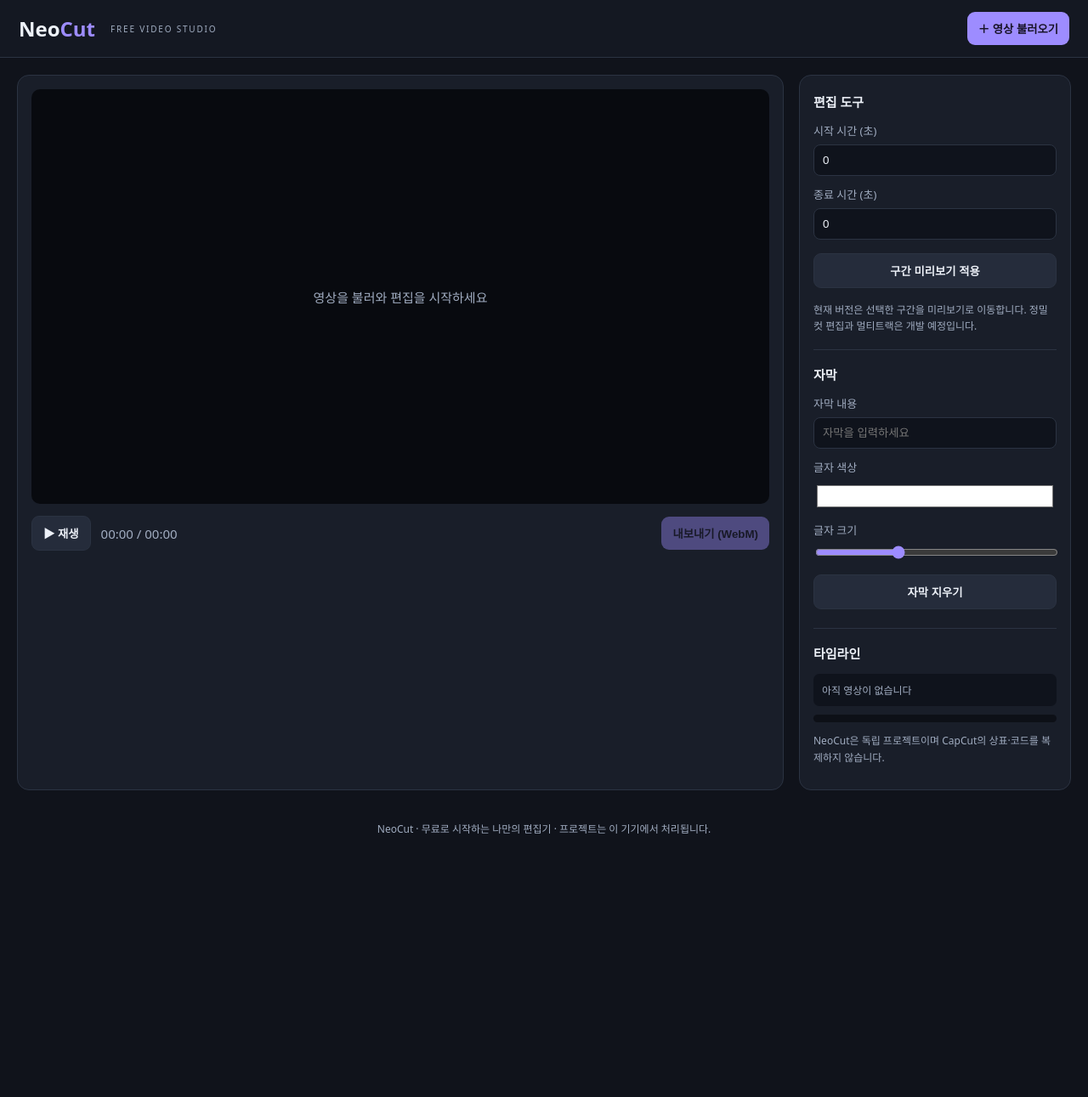
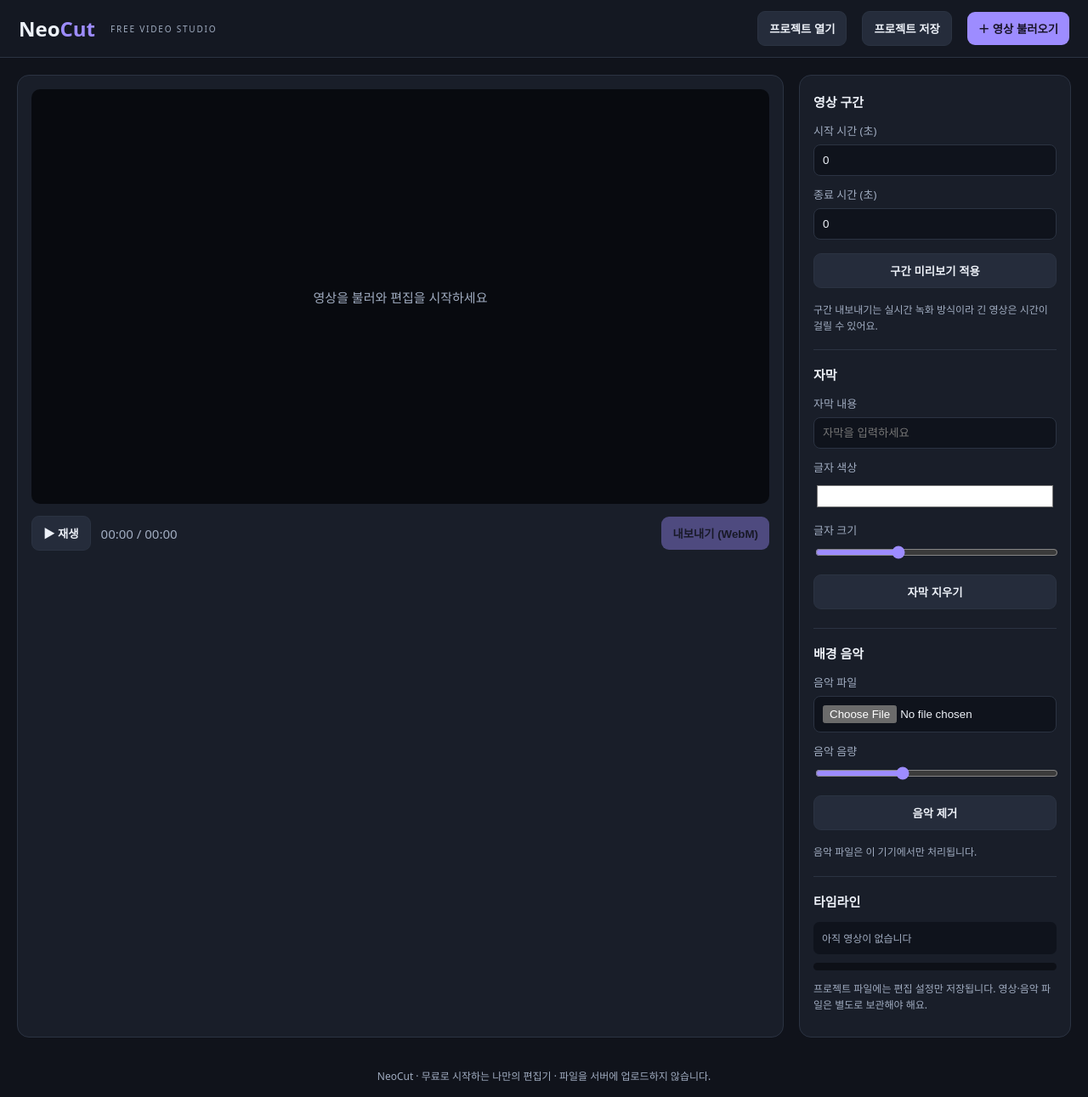
Before and after one commit to gw140427-rgb/Neoos-2, a plain HTML site: page apps/neocut-web/index.html in a window 1280 px wide. Shown: the whole page at 85% size. Before the commit the page ends 1000 px from the top, so only its background shows below. Drawn offline with Linux system fonts and the light colour scheme.

Commit message:
Add music and project controls to NeoCut

```diff
--- a/apps/neocut-web/index.html
+++ b/apps/neocut-web/index.html
@@ -6,27 +6,33 @@
 <link rel="stylesheet" href="style.css">
 </head>
 <body>
-<header><a class="brand" href="#">Neo<span>Cut</span></a><span class="tag">FREE VIDEO STUDIO</span><button id="importBtn" class="primary">＋ 영상 불러오기</button><input id="fileInput" type="file" accept="video/*" hidden></header>
+<header><a class="brand" href="#">Neo<span>Cut</span></a><span class="tag">FREE VIDEO STUDIO</span><button id="projectLoadBtn">프로젝트 열기</button><button id="projectSaveBtn">프로젝트 저장</button><input id="projectInput" type="file" accept="application/json,.json" hidden><button id="importBtn" class="primary">＋ 영상 불러오기</button><input id="fileInput" type="file" accept="video/*" hidden></header>
 <main>
 <section class="workspace">
 <div class="preview-wrap"><div class="preview-empty" id="empty">영상을 불러와 편집을 시작하세요</div><video id="video" playsinline controls hidden></video><div id="captionPreview" class="caption-preview"></div></div>
 <div class="preview-actions"><button id="playBtn">▶ 재생</button><span id="timeLabel">00:00 / 00:00</span><button id="exportBtn" class="primary" disabled>내보내기 (WebM)</button></div>
 </section>
 <aside class="tools">
-<h2>편집 도구</h2>
+<h2>영상 구간</h2>
 <label class="field">시작 시간 (초)<input id="trimStart" type="number" min="0" step="0.1" value="0"></label>
 <label class="field">종료 시간 (초)<input id="trimEnd" type="number" min="0" step="0.1" value="0"></label>
 <button id="applyTrim">구간 미리보기 적용</button>
-<p class="hint">현재 버전은 선택한 구간을 미리보기로 이동합니다. 정밀 컷 편집과 멀티트랙은 개발 예정입니다.</p>
+<p class="hint">구간 내보내기는 실시간 녹화 방식이라 긴 영상은 시간이 걸릴 수 있어요.</p>
 <hr>
 <h2>자막</h2>
 <label class="field">자막 내용<input id="captionText" type="text" placeholder="자막을 입력하세요"></label>
 <label class="field">글자 색상<input id="captionColor" type="color" value="#ffffff"></label>
 <label class="field">글자 크기<input id="captionSize" type="range" min="18" max="54" value="30"></label>
 <button id="clearCaption">자막 지우기</button>
-<hr><h2>타임라인</h2><div id="clipName" class="clip-empty">아직 영상이 없습니다</div><div class="timeline"><div id="timelineFill"></div></div><p class="hint">NeoCut은 독립 프로젝트이며 CapCut의 상표·코드를 복제하지 않습니다.</p>
+<hr>
+<h2>배경 음악</h2>
+<label class="field">음악 파일<input id="musicInput" type="file" accept="audio/*"></label>
+<label class="field">음악 음량<input id="musicVolume" type="range" min="0" max="1" step="0.05" value="0.35"></label>
+<button id="removeMusic">음악 제거</button>
+<p id="musicStatus" class="hint">음악 파일은 이 기기에서만 처리됩니다.</p>
+<hr><h2>타임라인</h2><div id="clipName" class="clip-empty">아직 영상이 없습니다</div><div class="timeline"><div id="timelineFill"></div></div><p class="hint">프로젝트 파일에는 편집 설정만 저장됩니다. 영상·음악 파일은 별도로 보관해야 해요.</p>
 </aside>
 </main>
-<footer>NeoCut · 무료로 시작하는 나만의 편집기 · 프로젝트는 이 기기에서 처리됩니다.</footer>
+<footer>NeoCut · 무료로 시작하는 나만의 편집기 · 파일을 서버에 업로드하지 않습니다.</footer>
 <script src="app.js"></script>
 </body></html>
```
